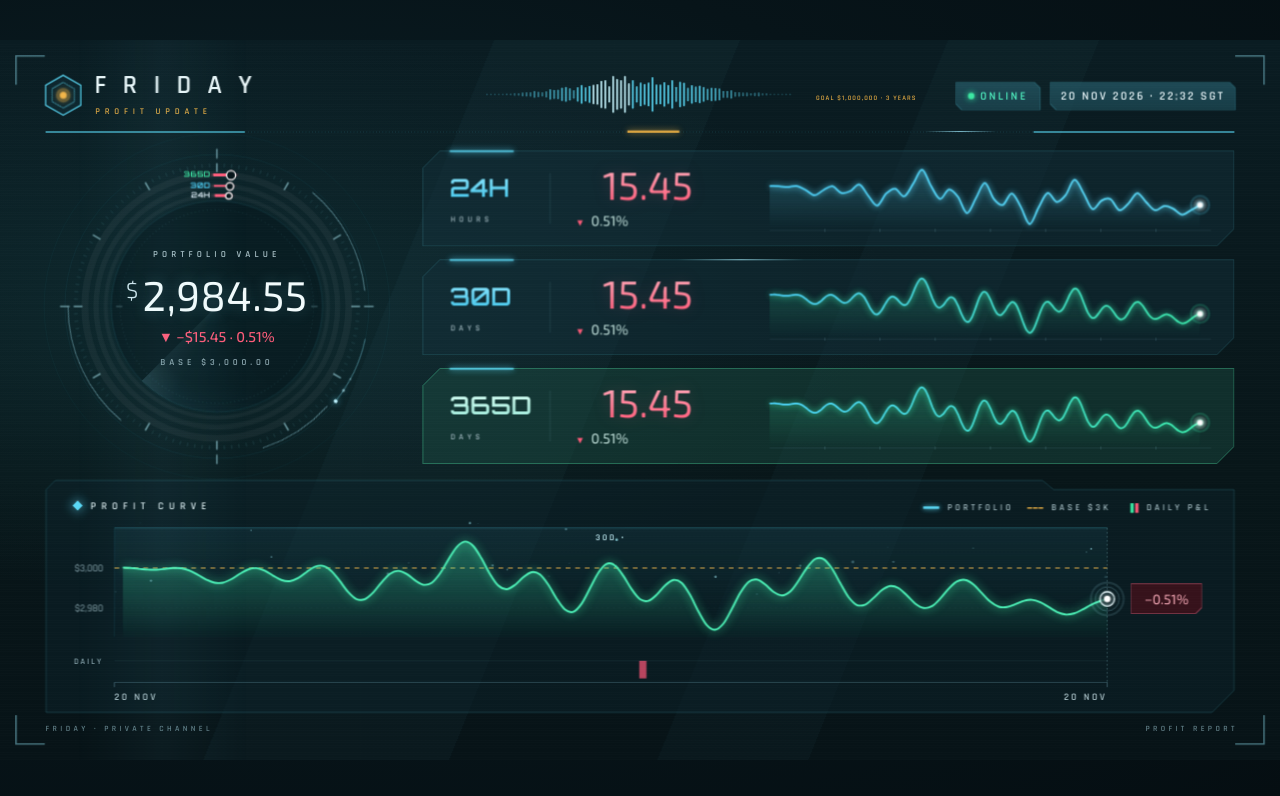
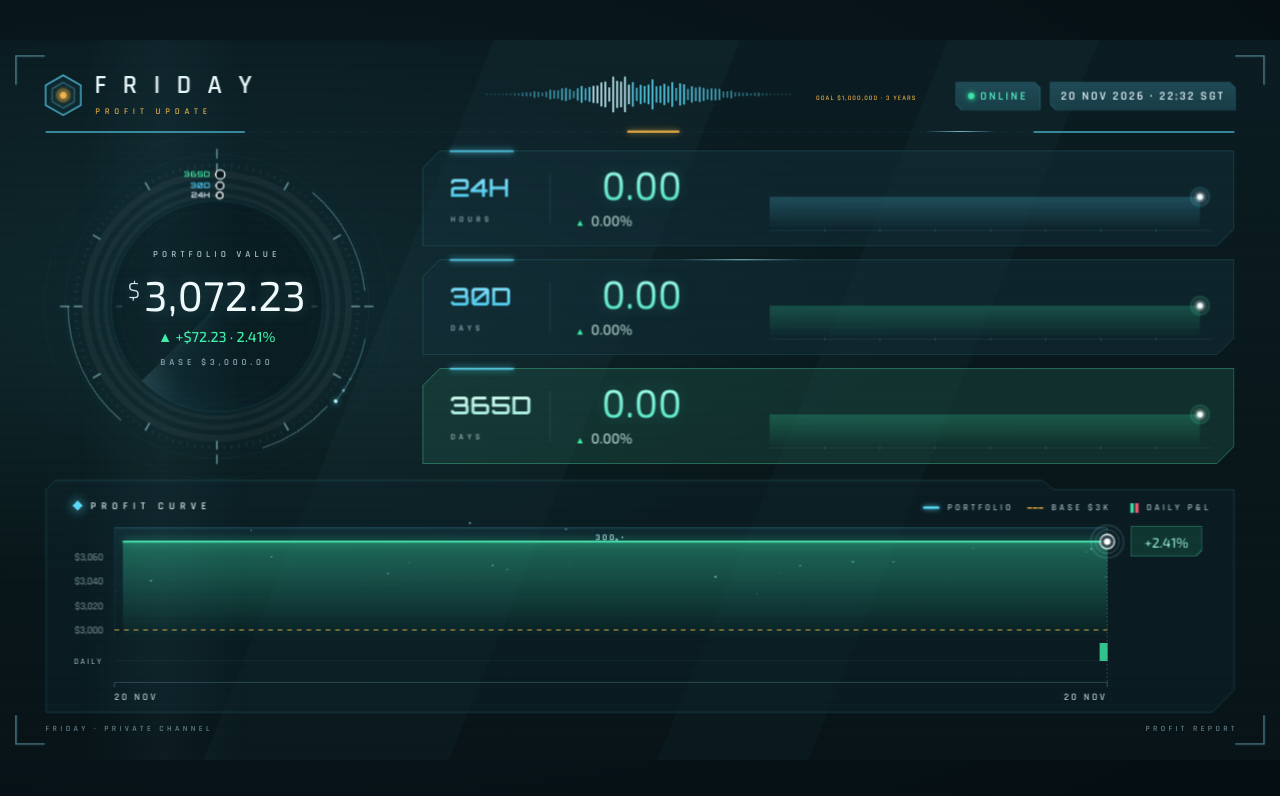
Before and after one commit to Jjoetong/MFB, a plain HTML site: page index.html in a window 1280 px wide. Drawn offline with Linux system fonts and the light colour scheme; animation ran at ten frames a second.

Commit message:
Anchor simulation at $3,072.23 current value

```diff
--- a/index.html
+++ b/index.html
@@ -225,9 +225,10 @@
 const DAY = 86400000, HOUR = 3600000, SGT = 8 * HOUR;
 const CONFIG = {
   startBalance: 3000,
+  pathBalance: 3072.23,
   targetBalance: 1000000,
-  start: Date.UTC(2026, 10, 19, 16, 0, 0),   // 20 Nov 2026 00:00 SGT
-  end:   Date.UTC(2029, 10, 19, 16, 0, 0),   // 20 Nov 2029 00:00 SGT (3 years)
+  start: Date.UTC(2026, 10, 20, 13, 49, 0),   // 20 Nov 2026 21:49 SGT
+  end:   Date.UTC(2029, 10, 20, 13, 49, 0),   // 20 Nov 2029 21:49 SGT (3 years)
   seed: 20291120,
   // Planned return per calendar month (%). Negative = losing month.
   // Positive months are scaled together so the path lands exactly on the target.
@@ -256,7 +257,7 @@ const SIM = (function build(){
   for (let d = 0; d < D; d++) { const k = keyOf(d); if (!segs.length || segs[segs.length-1].key !== k) segs.push({key:k, days:[]}); segs[segs.length-1].days.push(d); }
   segs.forEach(s => { const [y,m] = s.key.split('-').map(Number); const dim = new Date(Date.UTC(y,m,0)).getUTCDate();
     s.raw = Math.log(1 + (CONFIG.monthPlan[s.key] ?? 10)/100) * s.days.length / dim; });
-  const total = Math.log(CONFIG.targetBalance / CONFIG.startBalance);
+  const total = Math.log(CONFIG.targetBalance / CONFIG.pathBalance);
   const neg = segs.filter(s => s.raw < 0).reduce((a,s) => a + s.raw, 0);
   const pos = segs.filter(s => s.raw > 0).reduce((a,s) => a + s.raw, 0);
   const k = (total - neg) / pos;
@@ -268,8 +269,9 @@ const SIM = (function build(){
     const mean = z.reduce((a,b) => a + b, 0) / n;
     s.days.forEach((d,i) => lr[d] = drift + z[i] - mean);
   });
-  const closes = []; let c = Math.log(CONFIG.startBalance);
+  const closes = []; let c = Math.log(CONFIG.pathBalance);
   for (let d = 0; d < D; d++) { c += lr[d]; closes.push(c); }
+  closes[0] = Math.log(CONFIG.pathBalance);
   closes[D-1] = Math.log(CONFIG.targetBalance);
   return { D, closes };
 })();
@@ -282,9 +284,10 @@ function wiggle(t, smooth){
   const w = 0.0032*Math.sin(m/97*2*Math.PI+1.3) + 0.0026*Math.sin(m/233*2*Math.PI+0.4) + 0.0018*Math.sin(m/521*2*Math.PI+2.2);
   return smooth ? w : w + 0.0012*vnoise(t, 240000, 11) + 0.0005*vnoise(t, 15000, 29);
 }
-function logClose(d){ return d < 0 ? Math.log(CONFIG.startBalance) : SIM.closes[Math.min(d, SIM.D-1)]; }
+function logClose(d){ return d < 0 ? Math.log(CONFIG.pathBalance) : SIM.closes[Math.min(d, SIM.D-1)]; }
 function valueAt(t, smooth){
-  if (t <= CONFIG.start) return CONFIG.startBalance;
+  if (t <= CONFIG.start) return CONFIG.pathBalance;
+  if (t < CONFIG.start + DAY) return CONFIG.pathBalance;
   if (t >= CONFIG.end) return CONFIG.targetBalance;
   const x = (t - CONFIG.start) / DAY, d = Math.floor(x), f = x - d;
   const a = logClose(d-1), b = logClose(d);
```
